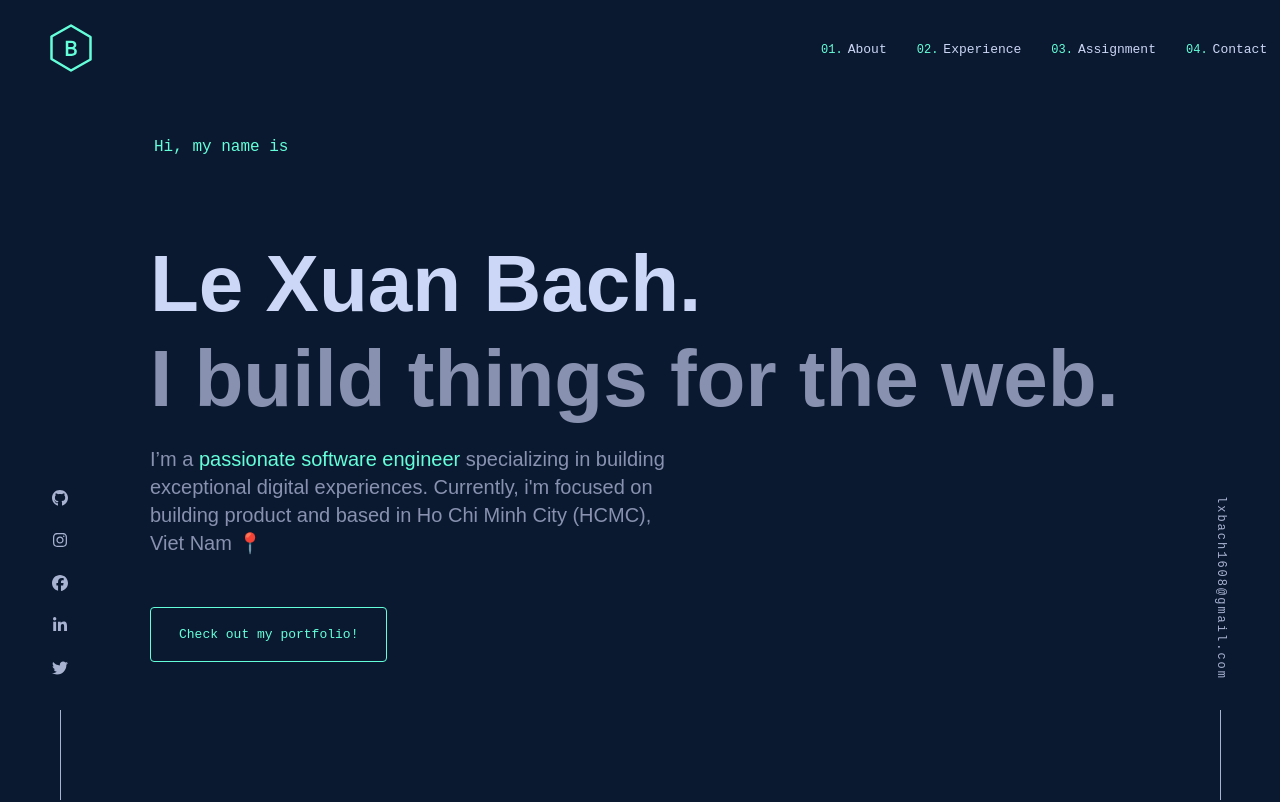
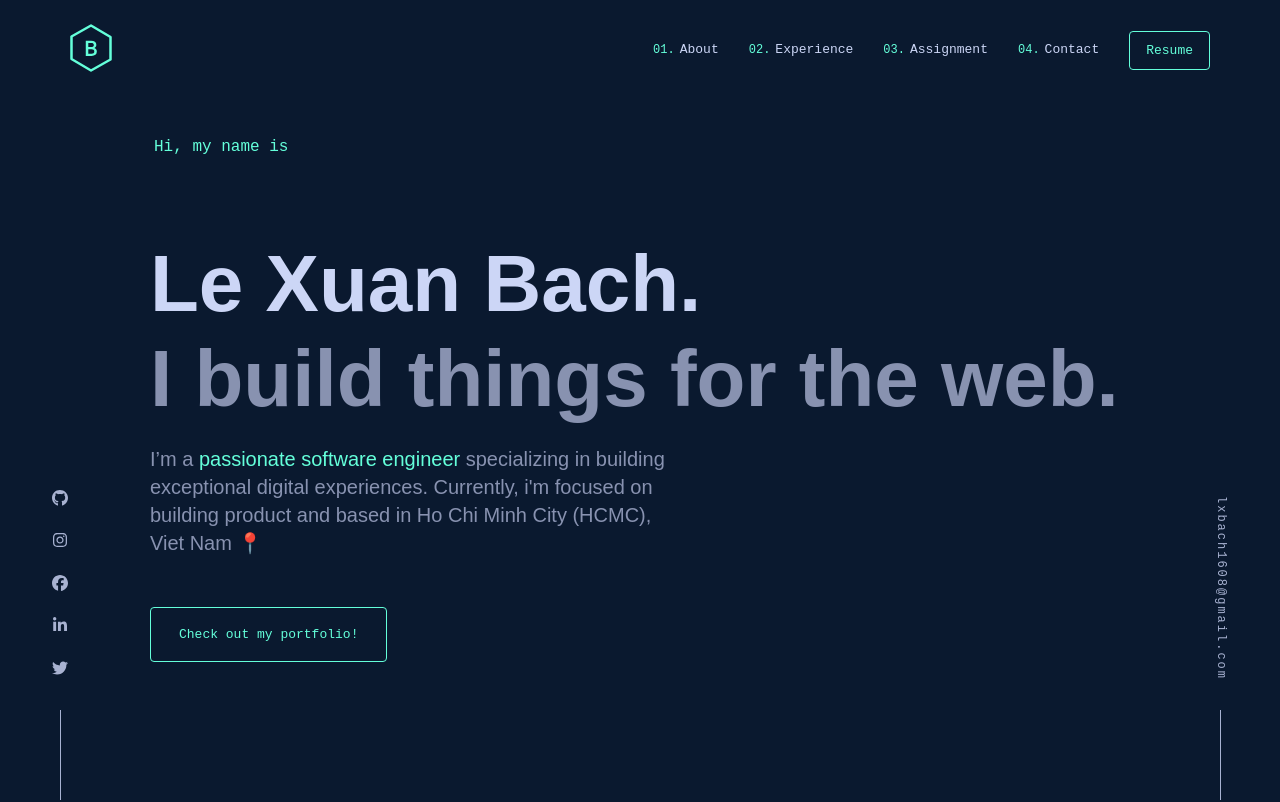
Before and after one commit to lxbach1608/Portfolio, a React (Create React App) app: page / in a window 1280 px wide. Shown: the top 802 px of the page. Built offline with nearby package versions, Linux system fonts and the light colour scheme; a web font is replaced by a local one.

Commit message:
fix width header

```diff
--- a/src/layouts/components/Header/Header.module.scss
+++ b/src/layouts/components/Header/Header.module.scss
@@ -95,7 +95,7 @@
   top: 0;
   left: 0;
   right: 0;
-  width: 1428px;
+  width: calc(100% - 40px);
   height: 100px;
   padding: 0 50px;
   display: flex;
```
